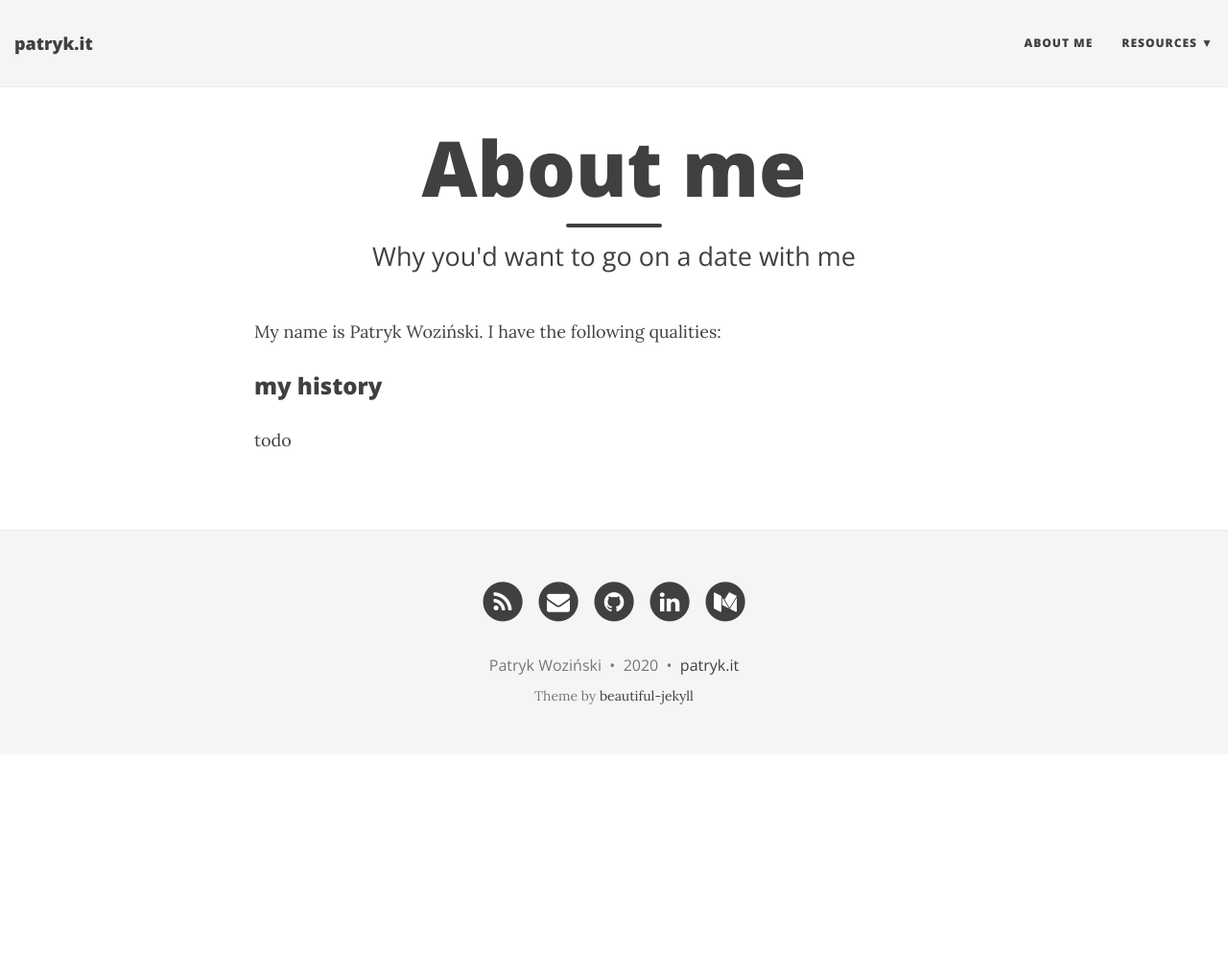
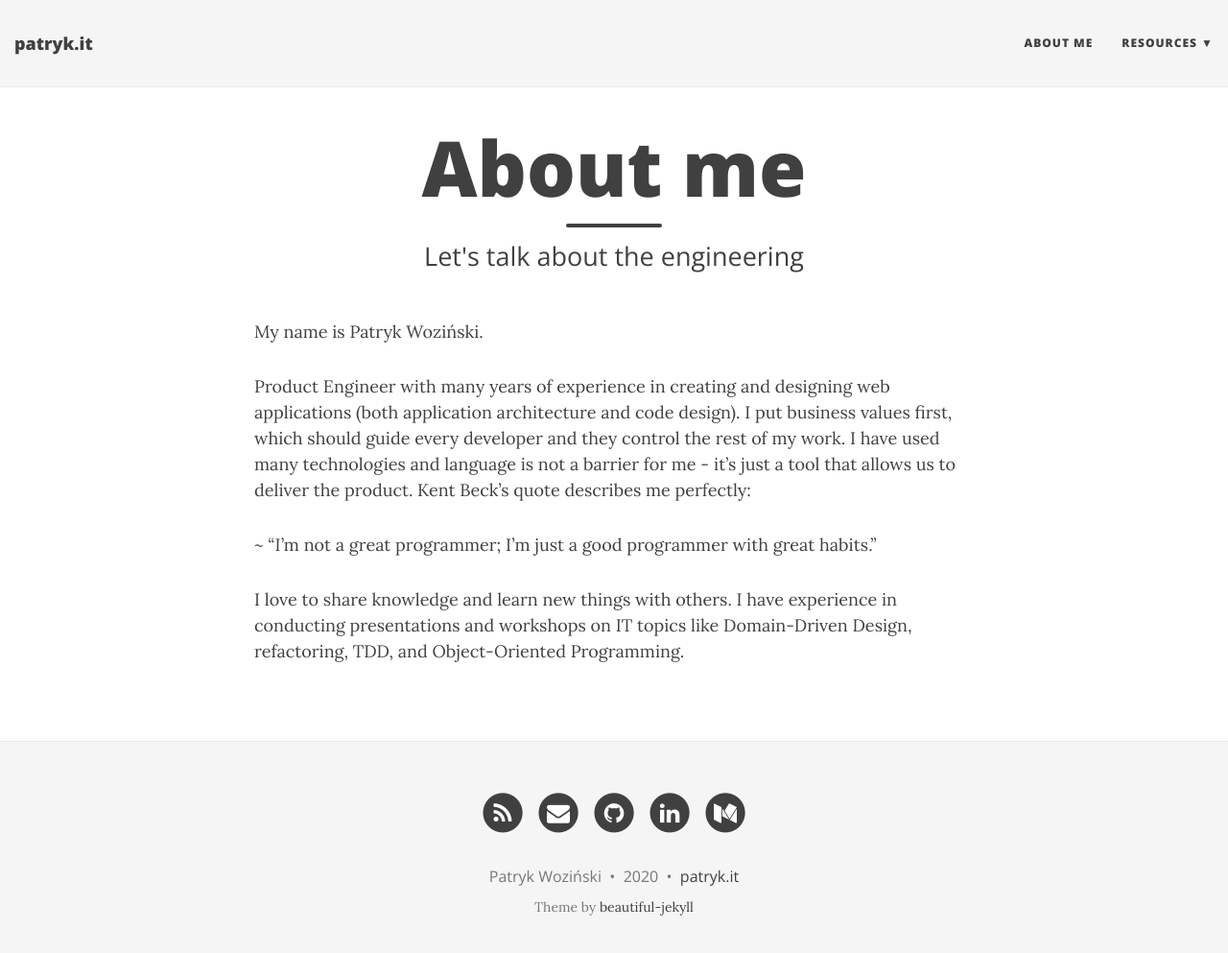
Before and after one commit to patrykwozinski/patrykwozinski.github.io, a Jekyll site: the page built from aboutme.md, in a window 1280 px wide and 1006 px high. Shown: the top 993 px of the window at 96% size. Built offline with Jekyll 4.4.1, drawn with Linux system fonts in a browser that asks for light colours; nearby versions of some CDN libraries.

Commit message:
about me

```diff
--- a/aboutme.md
+++ b/aboutme.md
@@ -1,12 +1,13 @@
 ---
 layout: page
 title: About me
-subtitle: Why you'd want to go on a date with me
+subtitle: Let's talk about the engineering
 ---
 
-My name is Patryk Woziński. I have the following qualities:
+My name is Patryk Woziński.
 
+Product Engineer with many years of experience in creating and designing web applications (both application architecture and code design). I put business values first, which should guide every developer and they control the rest of my work. I have used many technologies and language is not a barrier for me - it's just a tool that allows us to deliver the product. Kent Beck's quote describes me perfectly:
 
-### my history
+~ "I'm not a great programmer; I'm just a good programmer with great habits."
 
-todo
+I love to share knowledge and learn new things with others. I have experience in conducting presentations and workshops on IT topics like Domain-Driven Design, refactoring, TDD, and Object-Oriented Programming.
```
